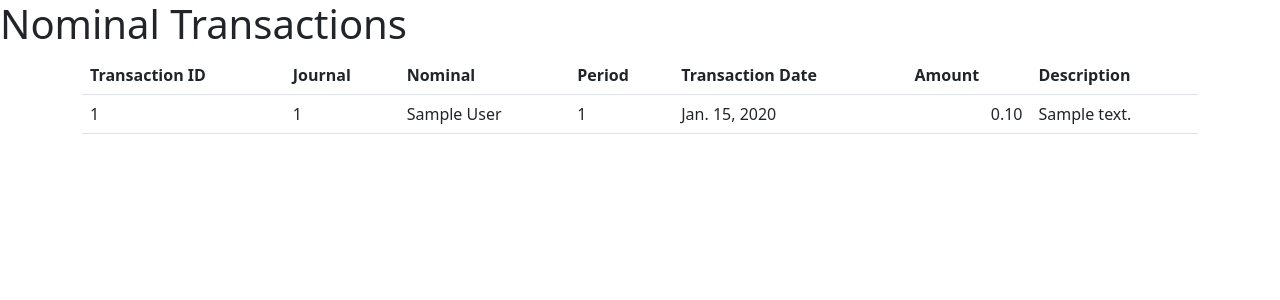
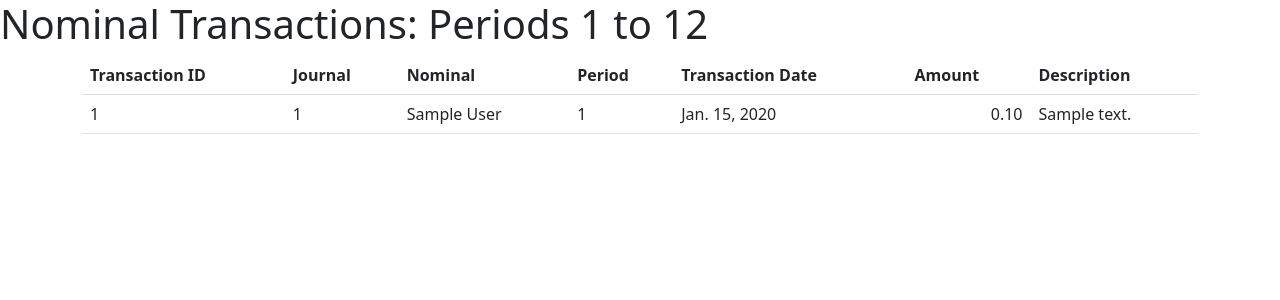
Before and after one commit to HaeckelK/bookkeeping, a Django app: page /nominal_transactions/ in a window 1280 px wide. Shown: the top 300 px of the page. Run offline with Django 3.2, Linux system fonts and the light colour scheme; tables that the repository leaves empty hold one stand-in row (values such as "Sample post").

Commit message:
feat: display period range on nominal transactions

```diff
--- a/accounts/dashboards/templates/nominal_transactions.html
+++ b/accounts/dashboards/templates/nominal_transactions.html
@@ -6,7 +6,7 @@
         <link href="https://cdn.jsdelivr.net/npm/bootstrap@5.0.2/dist/css/bootstrap.min.css" rel="stylesheet" integrity="sha384-EVSTQN3/azprG1Anm3QDgpJLIm9Nao0Yz1ztcQTwFspd3yD65VohhpuuCOmLASjC" crossorigin="anonymous">
     </head>
     <body>
-        <h1>Nominal Transactions</h1>
+        <h1>Nominal Transactions: Periods {{ period_from }} to {{ period_to}}</h1>
         {% if link_previous != "" %}
         <a href="{{ link_previous }}">Previous</a>
         {% endif %}
```
